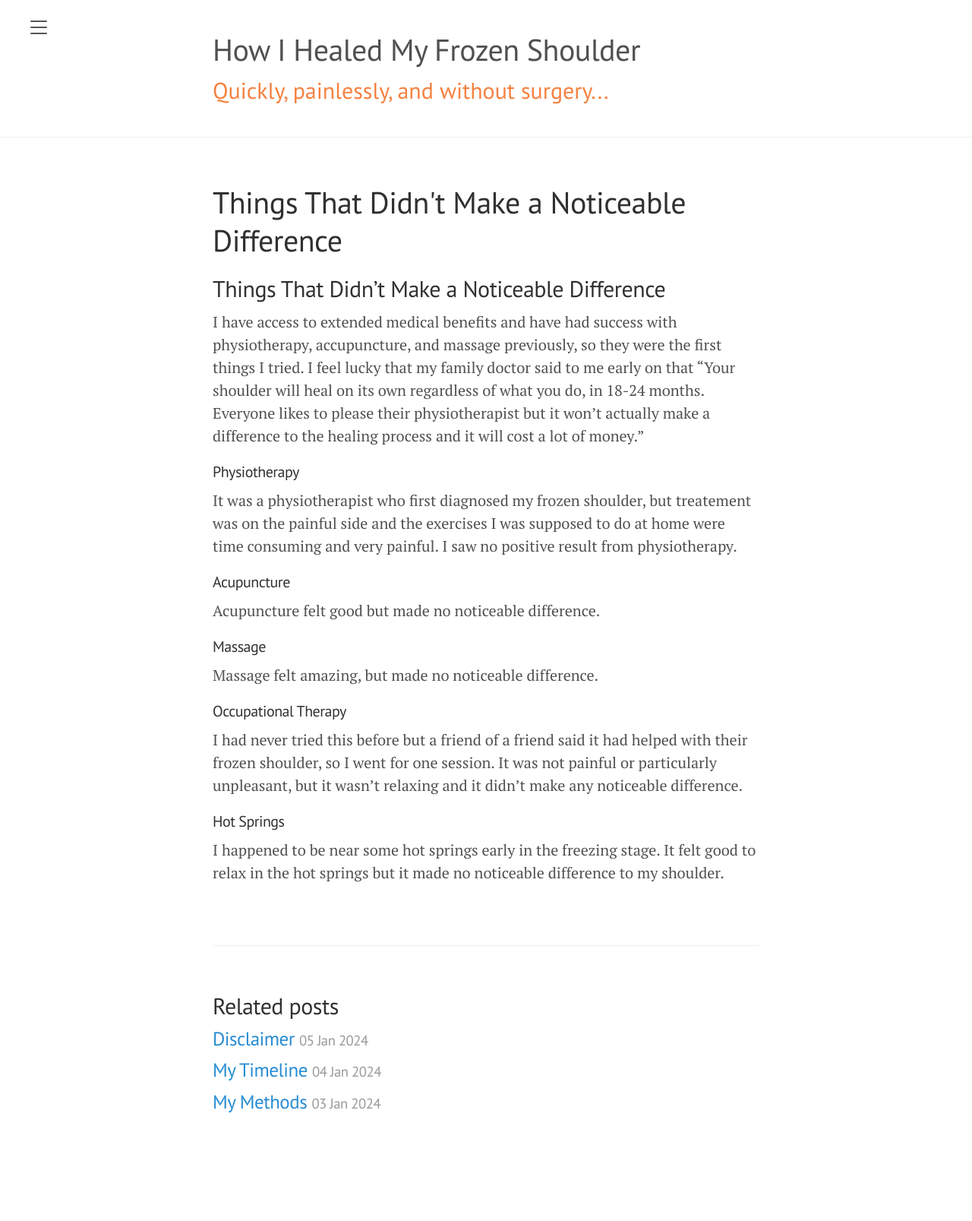
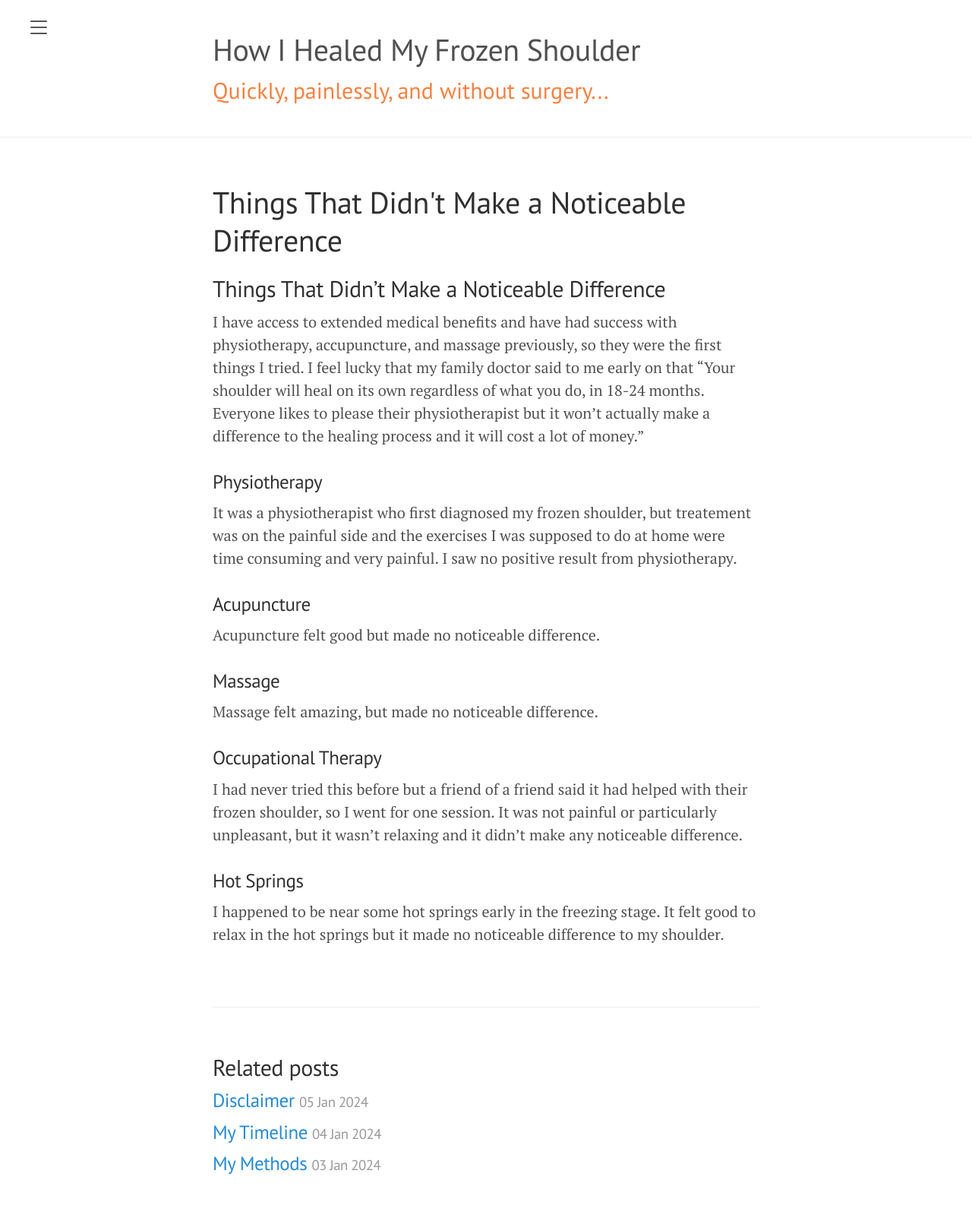
Before and after one commit to suzycc/heal-frozen-shoulder, a Jekyll site: the page built from _posts/2023-12-31-no-noticeable-difference.md, in a window 1280 px wide. Shown: the whole page at 76% size. Built offline with Jekyll 4.4.1, drawn with Linux system fonts in a browser that asks for light colours; before the commit the page ends 1526 px from its top, so only the background shows below that.

```diff
--- a/_posts/2023-12-31-no-noticeable-difference.md
+++ b/_posts/2023-12-31-no-noticeable-difference.md
@@ -7,17 +7,17 @@ title: Things That Didn't Make a Noticeable Difference
 <a id="no-noticeable-difference"></a>
 I have access to extended medical benefits and have had success with physiotherapy, accupuncture, and massage previously, so they were the first things I tried. I feel lucky that my family doctor said to me early on that "Your shoulder will heal on its own regardless of what you do, in 18-24 months. Everyone likes to please their physiotherapist but it won't actually make a difference to the healing process and it will cost a lot of money."
 
-#### Physiotherapy
+### Physiotherapy
 It was a physiotherapist who first diagnosed my frozen shoulder, but treatement was on the painful side and the exercises I was supposed to do at home were time consuming and very painful. I saw no positive result from physiotherapy.
 
-#### Acupuncture
+### Acupuncture
 Acupuncture felt good but made no noticeable difference.
 
-#### Massage
+### Massage
 Massage felt amazing, but made no noticeable difference.
 
-#### Occupational Therapy
+### Occupational Therapy
 I had never tried this before but a friend of a friend said it had helped with their frozen shoulder, so I went for one session. It was not painful or particularly unpleasant, but it wasn't relaxing and it didn't make any noticeable difference.
 
-#### Hot Springs
+### Hot Springs
 I happened to be near some hot springs early in the freezing stage. It felt good to relax in the hot springs but it made no noticeable difference to my shoulder.
```
Also changed, not shown: _posts/2024-01-01-arresting-the-process.md (+15 -1 lines), _posts/2024-01-02-my-tools.md (+1 -1 lines).
